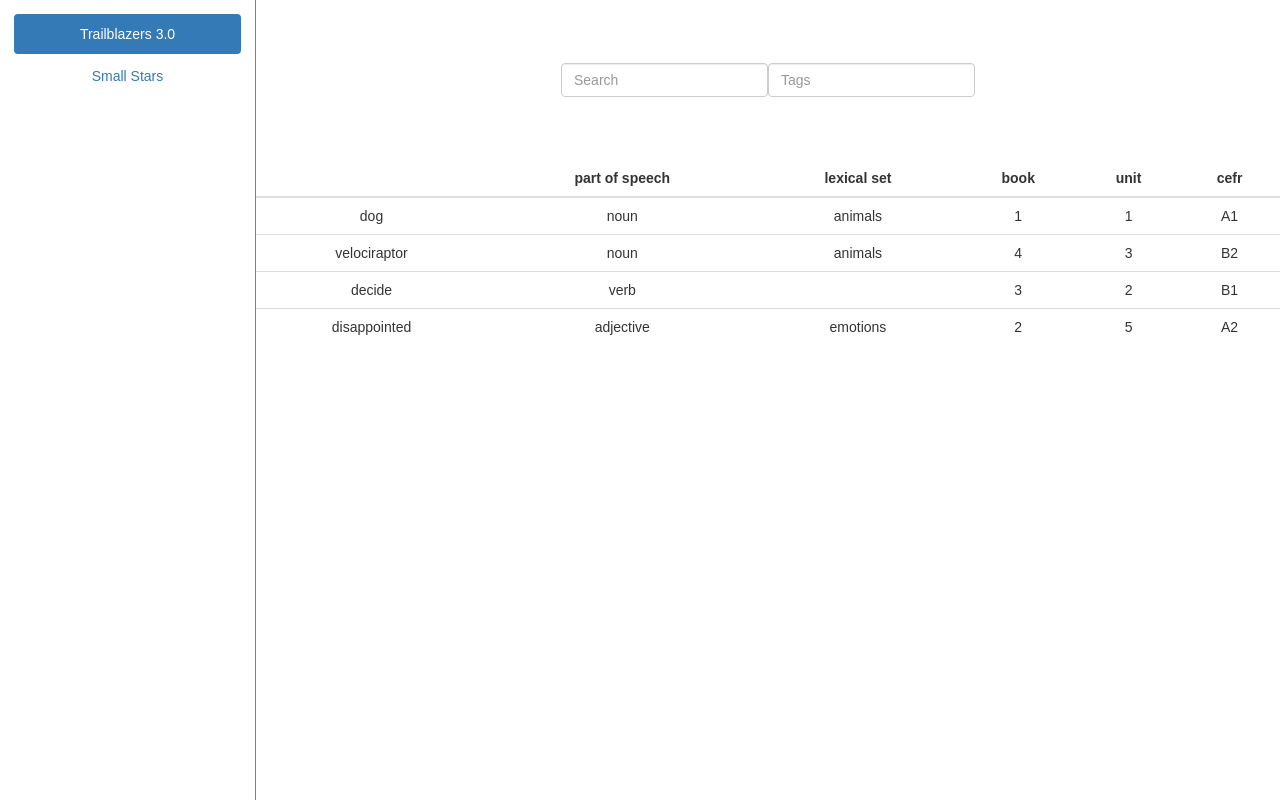
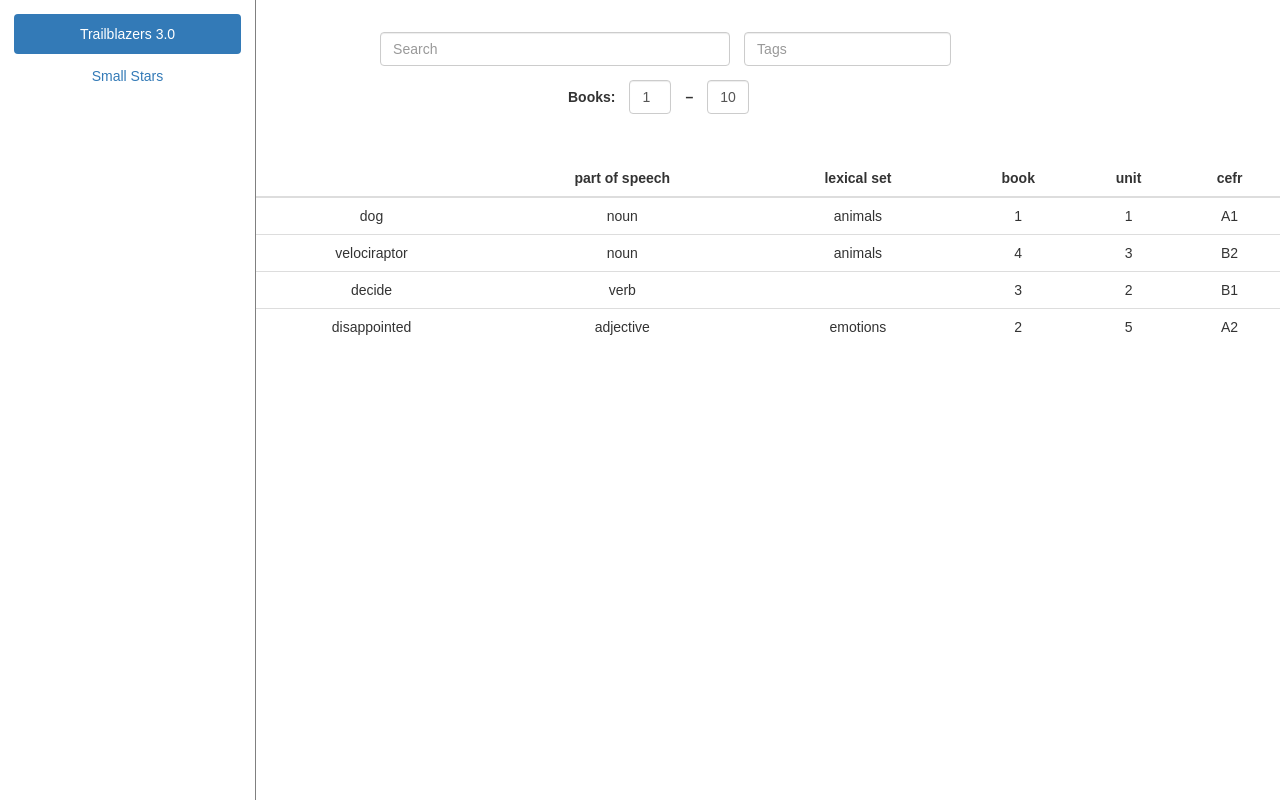
Before and after one commit to Jskobos/ef-vocabulary, a React (Create React App) app: page / in a window 1280 px wide. Built offline with nearby package versions, Linux system fonts and the light colour scheme.

Commit message:
Add filtering by book number

```diff
--- a/src/Components/ResultBox/ResultBox.js
+++ b/src/Components/ResultBox/ResultBox.js
@@ -13,6 +13,9 @@ class ResultBox extends Component {
         return;
       }
       else if (this.props.set.length > 1 && word.set.indexOf(this.props.set) === -1) {
+        return;
+      }
+      else if (word.book < this.props.books.min || word.book > this.props.books.max) {
         return;
       }
       else {
--- a/src/Components/SearchBox/SearchBox.css
+++ b/src/Components/SearchBox/SearchBox.css
@@ -8,3 +8,13 @@
 form {
   width: 80%;
 }
+
+input.form-control.text-search {
+  width: 25em;
+  margin-right: 1em;
+}
+
+input.form-control.small-input {
+  width: 3.0em;
+  margin: 1em;
+}
--- a/src/Components/SearchBox/SearchBox.js
+++ b/src/Components/SearchBox/SearchBox.js
@@ -1,12 +1,15 @@
 import React, { Component } from 'react';
-import { Form, FormGroup, FormControl } from 'react-bootstrap';
+import { Grid, Row, Form, FormGroup, FormControl, ControlLabel } from 'react-bootstrap';
 import './SearchBox.css';
 
 class SearchBox extends Component {
   constructor(props) {
     super(props);
+
     this.onFilterInputChange = this.onFilterInputChange.bind(this);
     this.onSetInputChange    = this.onSetInputChange.bind(this);
+    this.onBookMinChange     = this.onBookMinChange.bind(this);
+    this.onBookMaxChange     = this.onBookMaxChange.bind(this);
   }
 
   onFilterInputChange(e) {
@@ -17,12 +20,27 @@ class SearchBox extends Component {
     this.props.handleSetInput(e.target.value);
   }
 
+  onBookMinChange(e) {
+    const min = e.target.value;
+    const max = this.props.books.max;
+    this.props.setBooks(min,max);
+  }
+
+  onBookMaxChange(e) {
+    const max = e.target.value;
+    const min = this.props.books.min;
+    this.props.setBooks(min,max);
+  }
+
   render() {
     return(
       <div className="SearchBox">
+        <Grid>
+        <Row>
           <Form inline>
             <FormGroup>
               <FormControl
+                className="text-search"
                 type="text"
                 value={this.props.filterText}
                 placeholder="Search"
@@ -36,6 +54,26 @@ class SearchBox extends Component {
               />
             </FormGroup>
           </Form>
+        </Row>
+        <Row>
+          <Form inline>
+            <ControlLabel>Books: </ControlLabel>
+            <FormControl
+              className="small-input"
+              type="text"
+              value={this.props.books.min}
+              onChange={this.onBookMinChange}
+            />
+            <ControlLabel>–</ControlLabel>
+            <FormControl
+              className="small-input"
+              type="text"
+              value={this.props.books.max}
+              onChange={this.onBookMaxChange}
+            />
+          </Form>
+        </Row>
+        </Grid>
       </div>
     )
   }
--- a/src/Components/VocabBox/VocabBox.js
+++ b/src/Components/VocabBox/VocabBox.js
@@ -20,10 +20,12 @@ class VocabBox extends Component {
       cefrMin: 'A1',
       cefrMax: 'C2',
       set: '',
+      books: {min:1, max:10},
       searchMode: true
     }
     this.handleTextInput = this.handleTextInput.bind(this);
-    this.handleSetInput = this.handleSetInput.bind(this);
+    this.handleSetInput  = this.handleSetInput.bind(this);
+    this.setBooks        = this.setBooks.bind(this);
   }
 
   handleTextInput(val) {
@@ -41,6 +43,12 @@ class VocabBox extends Component {
     })
   }
 
+  setBooks(min,max) {
+    this.setState({
+      books: {min:min, max:max}
+    })
+  }
+
   render() {
     return (
       <div className="VocabBox">
@@ -48,12 +56,15 @@ class VocabBox extends Component {
                    cefrMin={this.state.cefrMin}
                    cefrMax={this.state.cefrMax}
                    set={this.state.set}
+                   books={this.state.books}
                    handleTextInput={this.handleTextInput}
-                   handleSetInput={this.handleSetInput}/>
+                   handleSetInput={this.handleSetInput}
+                   setBooks={this.setBooks}/>
         <ResultBox vocab={this.state.vocab}
                    cefrMin={this.state.cefrMin}
                    cefrMax={this.state.cefrMax}
                    set={this.state.set}
+                   books={this.state.books}
                    filterText={this.state.filterText}/>
       </div>
     )
```
Lines whose indentation alone changed are shown as unchanged.
